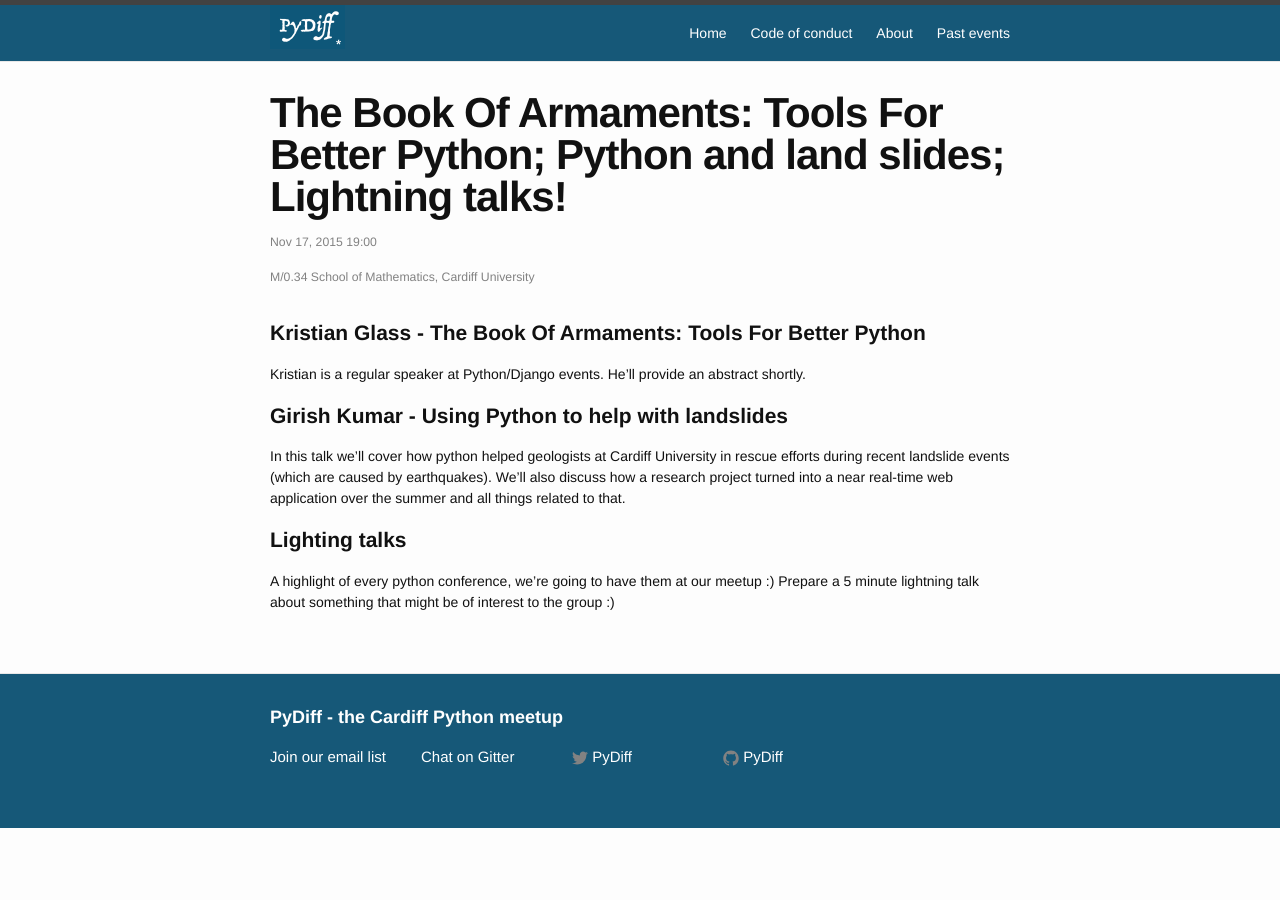
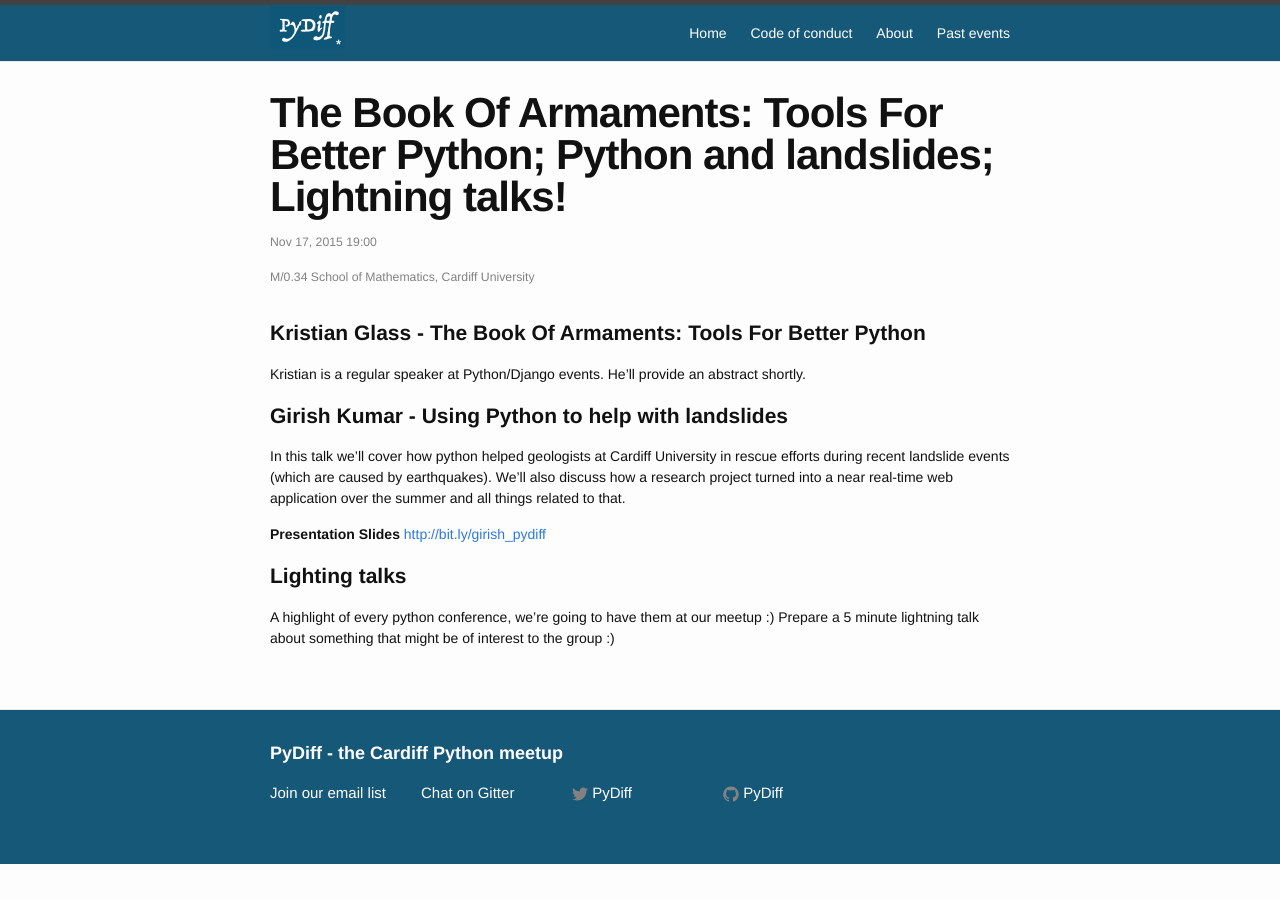
Before and after one commit to PyDiff/PyDiff.github.io, a Jekyll site: the page built from _events/2015-11-10.md, in a window 1280 px wide. Built offline with Jekyll 4.4.1, drawn with Linux system fonts in a browser that asks for light colours.

Commit message:
Added presentation link and fixed title typo

```diff
--- a/_events/2015-11-10.md
+++ b/_events/2015-11-10.md
@@ -1,6 +1,6 @@
 ---
 layout: post
-title:  "The Book Of Armaments: Tools For Better Python; Python and land slides;
+title:  "The Book Of Armaments: Tools For Better Python; Python and landslides;
 Lightning talks!"
 date:   2015-11-17
 time:   "19:00"
@@ -19,6 +19,8 @@ rescue efforts during recent landslide events (which are caused by earthquakes).
 We'll also discuss how a research project turned into a near real-time web
 application over the summer and all things related to that.
 
+**Presentation Slides** <http://bit.ly/girish_pydiff>
+
 # Lighting talks
 
 A highlight of every python conference, we're going to have them at our meetup
```
